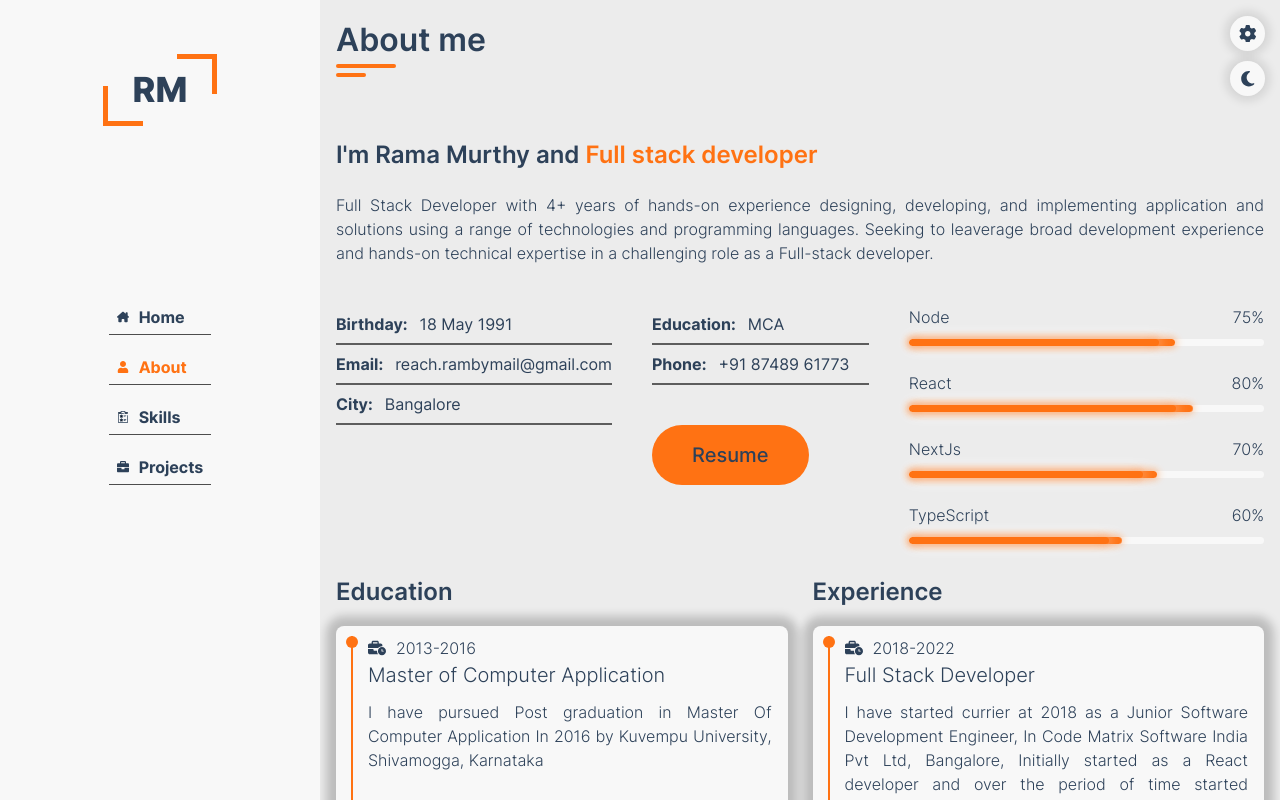
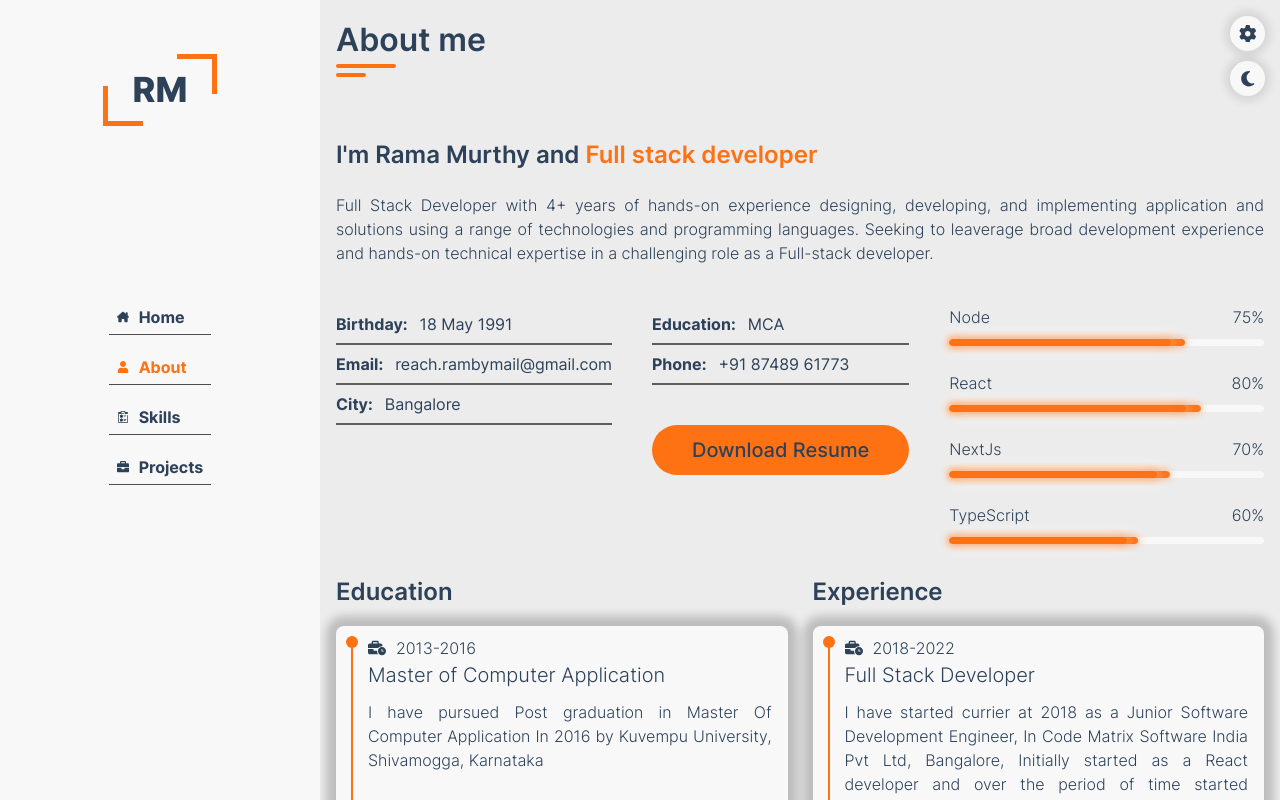
Before and after one commit to RamaMurthyHY/resume, a React (Create React App) app: page / in a window 1280 px wide. Both pictures are taken after a click on the item "About". Built offline with nearby package versions, Linux system fonts and the light colour scheme.

Commit message:
resume download issue fixed

```diff
--- a/src/modules/about/bio/bio.scss
+++ b/src/modules/about/bio/bio.scss
@@ -26,7 +26,7 @@
     margin-top: 40px;
     white-space: nowrap;
     border: 0;
-    padding: 15px 40px;
+    padding: 10px 40px;
     border-radius: 30px;
     color: var(--generalText);
     font-family: "Inter-Medium";
--- a/src/modules/about/bio/bio.tsx
+++ b/src/modules/about/bio/bio.tsx
@@ -25,7 +25,7 @@ function Bio() {
         href="Rama_murthy_HY_Full_stack_developer.pdf"
         download={`Rama_murthy_HY_Full_stack_developer-${Date.now()}.pdf`}
       >
-        Resume
+        Download Resume
         {/* <Button className="downloadCv" name="Download CV" /> */}
       </a>
     </div>
```
